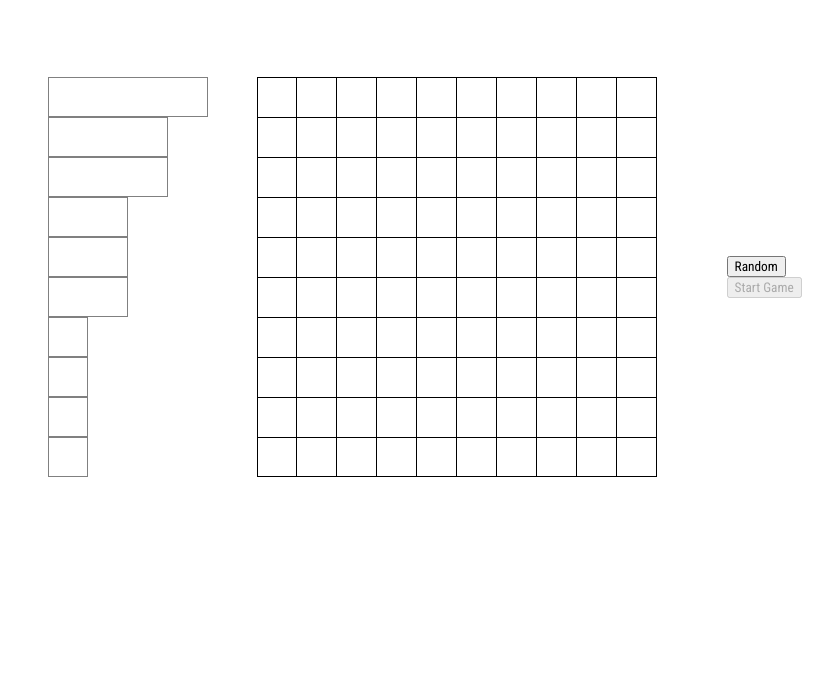
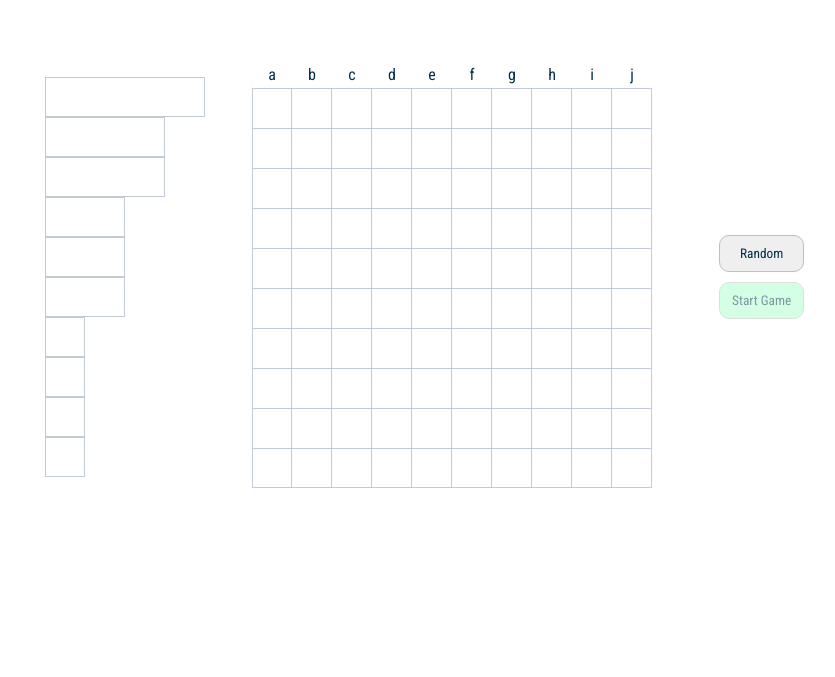
Before and after one commit to FSolM/JS-battleship, a plain HTML site: page index.html in a window 1280 px wide. Shown: the part 123-800 px from the top of the page, without its empty margins (2-837 px from the left). Drawn offline with Linux system fonts and the light colour scheme.

Commit message:
Added Index Numbers Partially

```diff
--- a/css/style.scss
+++ b/css/style.scss
@@ -9,9 +9,9 @@
 
 .pointer:hover { cursor: pointer!important; }
 
-.hit { background-color: red!important; }
+.hit { background-color: #D11149!important; }
 
-.missed { background-color: blue!important; }
+.missed { background-color: #6610F2!important; }
 
 // Classes Override
 
@@ -64,9 +64,20 @@ table {
 
 *, body{
   font-family: 'Roboto Condensed', sans-serif;
+  color: #003049;
 }
 
 $width_cell: 40px;
+
+.board-letters{
+  width: $width_cell;
+  text-align: center;
+  padding-bottom: 5px;
+}
+
+.letters-index{
+  display: flex !important;
+}
 
 .container{
   width: 50%;
@@ -76,29 +87,31 @@ $width_cell: 40px;
   align-items: center;
 }
 
+$gray-border: #C1CAD6;
+
 [id*=battleship] {
   width: 160px ;
   height: $width_cell;
-  border: 0.5px solid gray;
+  border: 0.5px solid $gray-border;
 }
 
 [id*=cruiser] {
-  border: 0.5px solid gray;
+  border: 0.5px solid $gray-border;
 }
 
 [id*=destroyer] {
-  border: 0.5px solid gray;
+  border: 0.5px solid $gray-border;
 }
 
 [id*=submarine] {
 
-  border: 0.5px solid gray;
+  border: 0.5px solid $gray-border;
 }
 
 [id*=rectangle] {
   width: 80px ;
   height: $width_cell;
-  border: 0.5px solid gray;
+  border: 0.5px solid #6A8E7F;
 }
 
 .horizontal{
@@ -147,27 +160,27 @@ $width_cell: 40px;
 }
 
 .inner-border{
-  border-top: 1px solid black;
-  border-right: 1px solid black;
+  border-top: 1px solid $gray-border;
+  border-right: 1px solid $gray-border;
 }
 
 .first-border{
-  border-top: 1px solid black;
-  border-left: 1px solid black;
-  border-right: 1px solid black;
+  border-top: 1px solid $gray-border;
+  border-left: 1px solid $gray-border;
+  border-right: 1px solid $gray-border;
 }
 
 .bottom-right-border{
-  border-top: 1px solid black;
-  border-left: 1px solid black;
-  border-right: 1px solid black;
-  border-bottom: 1px solid black;
+  border-top: 1px solid $gray-border;
+  border-left: 1px solid $gray-border;
+  border-right: 1px solid $gray-border;
+  border-bottom: 1px solid $gray-border;
 }
 
 .last-row-inner-border{
-  border-top: 1px solid black;
-  border-bottom: 1px solid black;
-  border-right: 1px solid black;
+  border-top: 1px solid $gray-border;
+  border-bottom: 1px solid $gray-border;
+  border-right: 1px solid $gray-border;
 }
 
 #board{
@@ -192,7 +205,7 @@ $width_cell: 40px;
 .dropped{
   position: absolute;
   z-index: 10;
-  background-color: grey;
+  background-color: #D0CFEC;
 }
 
 .winner{
@@ -232,3 +245,44 @@ $width_cell: 40px;
   position: absolute;
   padding: 30px;
 }
+
+#btn-randomize{
+  padding: 10px 20px;
+  border-radius: 10px;
+  border: 1px solid rgb(190, 190, 190);
+  cursor: pointer;
+  &:hover{
+    background-color: #FF3366;
+    color: #A9FFCB;
+  }
+}
+
+#btn-game-start{
+  padding: 10px 12px;
+  cursor: pointer;
+  margin-top: 10px;
+  border-radius: 10px;
+  border: 1px solid rgb(190, 190, 190);
+  background-color: #A9FFCB;
+  &:hover{
+    background-color:#210B2C;
+    color: #A9FFCB;
+  }
+  &:disabled{
+    opacity: 0.5;
+    cursor: not-allowed;
+  }
+}
+
+.number-index{
+  display: flex;
+  flex-direction: column;
+  align-items: flex-end;
+  &-item{
+    height: 40px;
+    padding-top: 10px;
+    &-special{
+      height: 21px;
+    }
+  }
+}
```
Also changed, not shown: css/style.css, main.js, 1 other file.
